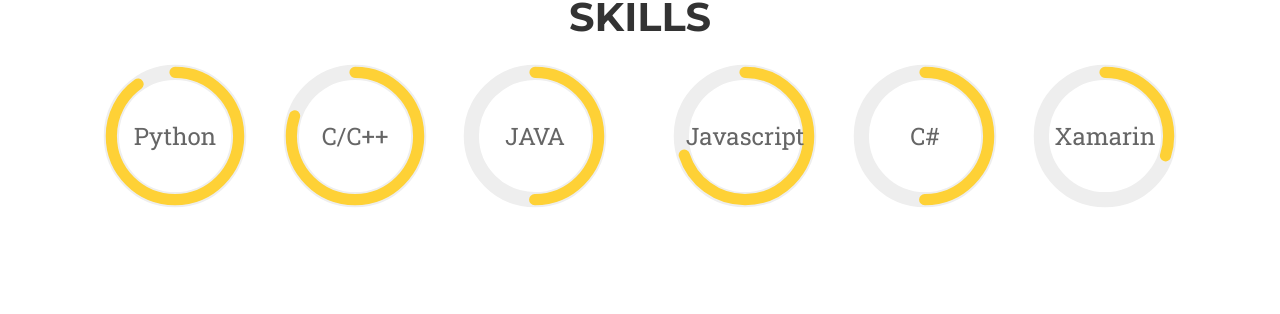
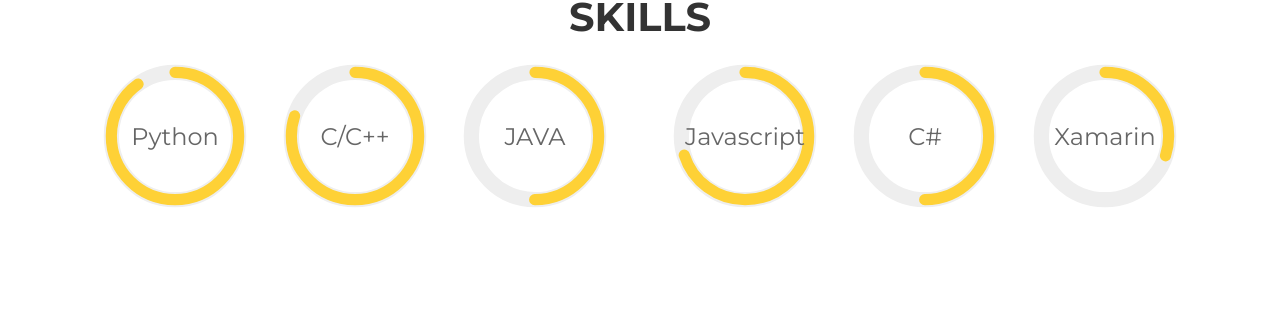
Before and after one commit to akash0212/akash0212.github.io, a Jekyll site: the page built from index.html, in a window 1280 px wide and 1400 px high, scrolled down 777 px. Shown: the part 136-450 px from the top of the window. Built offline with Jekyll 4.4.1, drawn with Linux system fonts in a browser that asks for light colours; some web fonts are replaced.

Commit message:
Update agency.css

```diff
--- a/_includes/css/agency.css
+++ b/_includes/css/agency.css
@@ -1245,7 +1245,7 @@ body {
 
 .percentage {
   fill: #666;
-  font-family: #{{ site.data.template.font.primary }};
+  font-family: {{ site.data.template.font.primary }};
   font-size: 0.4em;
   text-anchor: middle;
 }
```
